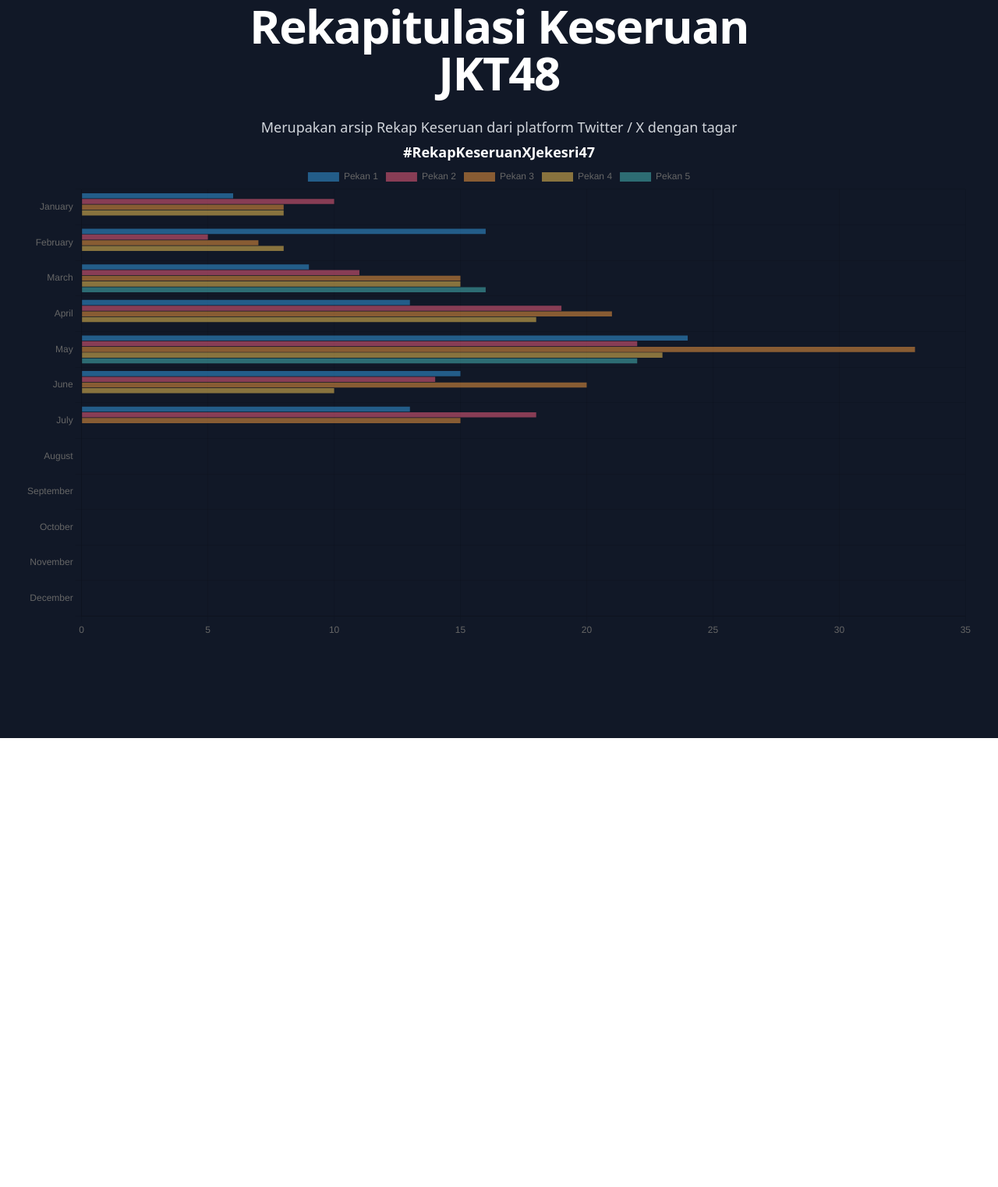
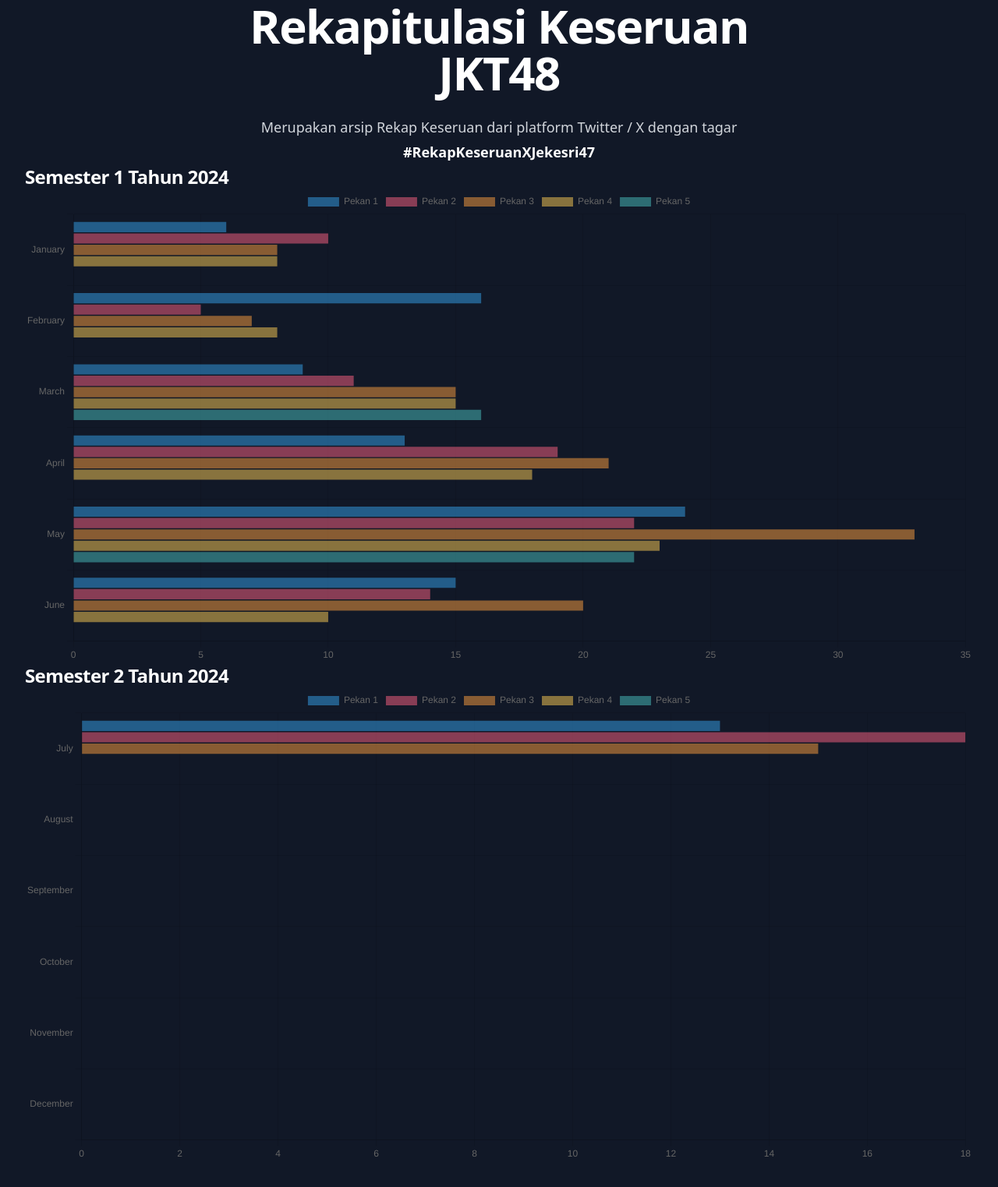
Before and after one commit to Rebornian48/rekapkeseruan, a plain HTML site: page index.html in a window 1280 px wide. Shown: the part 125-1648 px from the top of the page at 78% size. Before the commit the page ends 1072 px from the top, so only its background shows below. Drawn offline with nearby package versions, Linux system fonts and the light colour scheme.

Commit message:
update 2

```diff
--- a/assets/js/data.js
+++ b/assets/js/data.js
@@ -1,7 +1,7 @@
-new Chart(document.getElementById("myChart"), {
+new Chart(document.getElementById("2024sem1"), {
   type: "bar",
   data: {
-    labels: ["January", "February", "March", "April", "May", "June", "July", "August", "September", "October", "November", "December"],
+    labels: ["January", "February", "March", "April", "May", "June"],
     datasets: [
       {
         label: "Pekan 1",
@@ -43,3 +43,49 @@ new Chart(document.getElementById("myChart"), {
     }
   },
 });
+
+new Chart(document.getElementById("2024sem2"), {
+  type: "bar",
+  data: {
+    labels: ["July", "August", "September", "October", "November", "December"],
+    datasets: [
+      {
+        label: "Pekan 1",
+        data: [13],
+      },
+      {
+        label: "Pekan 2",
+        data: [18],
+      },
+      {
+        label: "Pekan 3",
+        data: [15],
+      },
+      {
+        label: "Pekan 4",
+        data: [],
+      },
+      {
+        label: "Pekan 5",
+        data: [],
+      },
+    ],
+  },
+  options: {
+    indexAxis: 'y',
+    scales: {
+      y: {
+        beginAtZero: true,
+      },
+    },
+    bar: {
+      borderWidth: 4,
+    },
+    responsive: true,
+    plugins: {
+      legend: {
+        position: 'top',
+      },
+    }
+  },
+});
--- a/index.html
+++ b/index.html
@@ -55,7 +55,9 @@
           >
         </p>
       </div>
-        <canvas id="myChart"></canvas>
+      <h4 class="text-xl font-bold tracking-tight text-white sm:text-2xl">
+        Semester 1 Tahun 2024
+      </h4>
 
       <!-- <div class="mx-auto max-w-7xl px-6 py-16 sm:py-24 lg:px-8">
         <h2 class="text-2xl font-bold leading-10 tracking-tight text-white">
@@ -1095,6 +1097,12 @@
           </dl>
         </div>
       </div> -->
+
+      <canvas id="2024sem1"></canvas>
+      <h4 class="text-xl font-bold tracking-tight text-white sm:text-2xl">
+        Semester 2 Tahun 2024
+      </h4>
+      <canvas id="2024sem2"></canvas>
     </div>
     <script src="https://cdn.jsdelivr.net/npm/chart.js"></script>
     <script src="./assets/js/data.js"></script>
```
